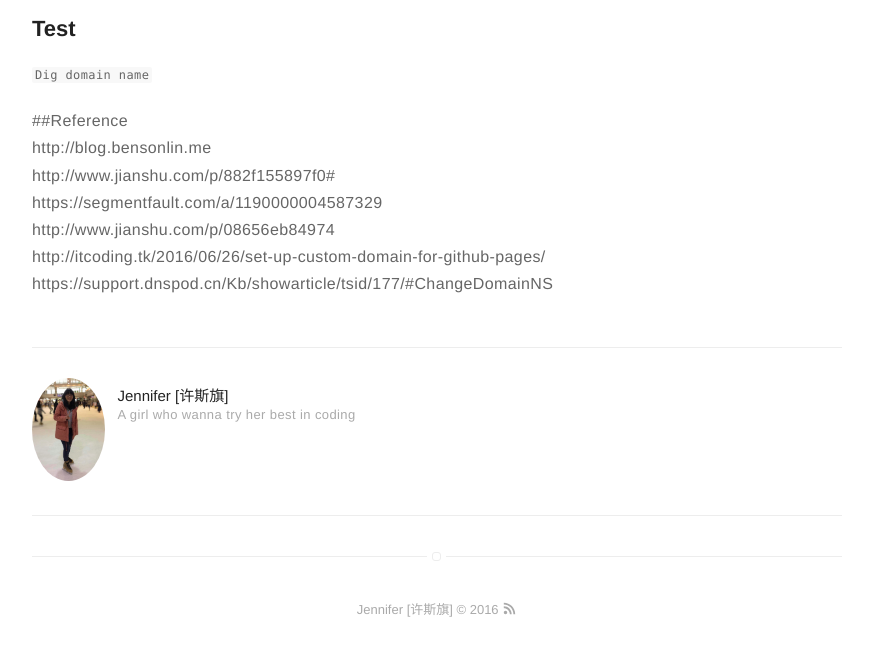
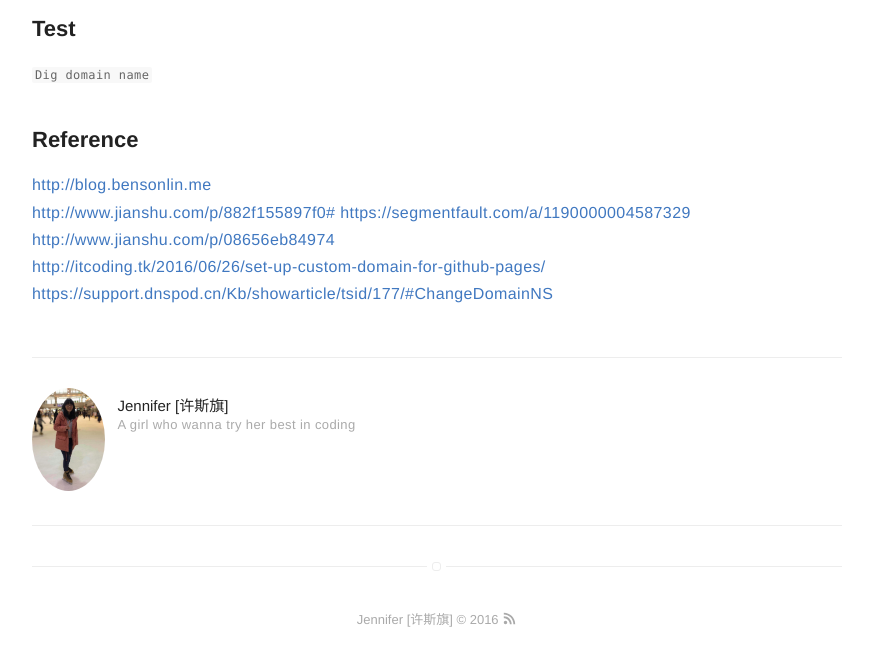
Before and after one commit to siqi-xu/siqi-xu.github.io, a Jekyll site: the page built from _posts/2016-10-02-My-own-blog.md, in a window 1280 px wide and 900 px high, scrolled down 3251 px, cut to the strip 232-898 px from the top of the window. Shown: the whole strip, without its empty margins (203-1076 px from the left). Built offline with Jekyll 4.4.1, drawn with Linux system fonts in a browser that asks for light colours; part of the change alters nothing that is shown.

```diff
--- a/_posts/2016-10-02-My-own-blog.md
+++ b/_posts/2016-10-02-My-own-blog.md
@@ -89,10 +89,10 @@ e.g. My CNAME: `xusiqi.tk`
 ## Test
 `Dig domain name`
 
-##Reference
-http://blog.bensonlin.me
-http://www.jianshu.com/p/882f155897f0#
-https://segmentfault.com/a/1190000004587329
-http://www.jianshu.com/p/08656eb84974
-http://itcoding.tk/2016/06/26/set-up-custom-domain-for-github-pages/
-https://support.dnspod.cn/Kb/showarticle/tsid/177/#ChangeDomainNS
+## Reference
+[http://blog.bensonlin.me](http://blog.bensonlin.me)
+[http://www.jianshu.com/p/882f155897f0#](http://www.jianshu.com/p/882f155897f0#)
+[https://segmentfault.com/a/1190000004587329](https://segmentfault.com/a/1190000004587329)
+[http://www.jianshu.com/p/08656eb84974](http://www.jianshu.com/p/08656eb84974)
+[http://itcoding.tk/2016/06/26/set-up-custom-domain-for-github-pages/](http://itcoding.tk/2016/06/26/set-up-custom-domain-for-github-pages/)
+[https://support.dnspod.cn/Kb/showarticle/tsid/177/#ChangeDomainNS](https://support.dnspod.cn/Kb/showarticle/tsid/177/#ChangeDomainNS)
```
